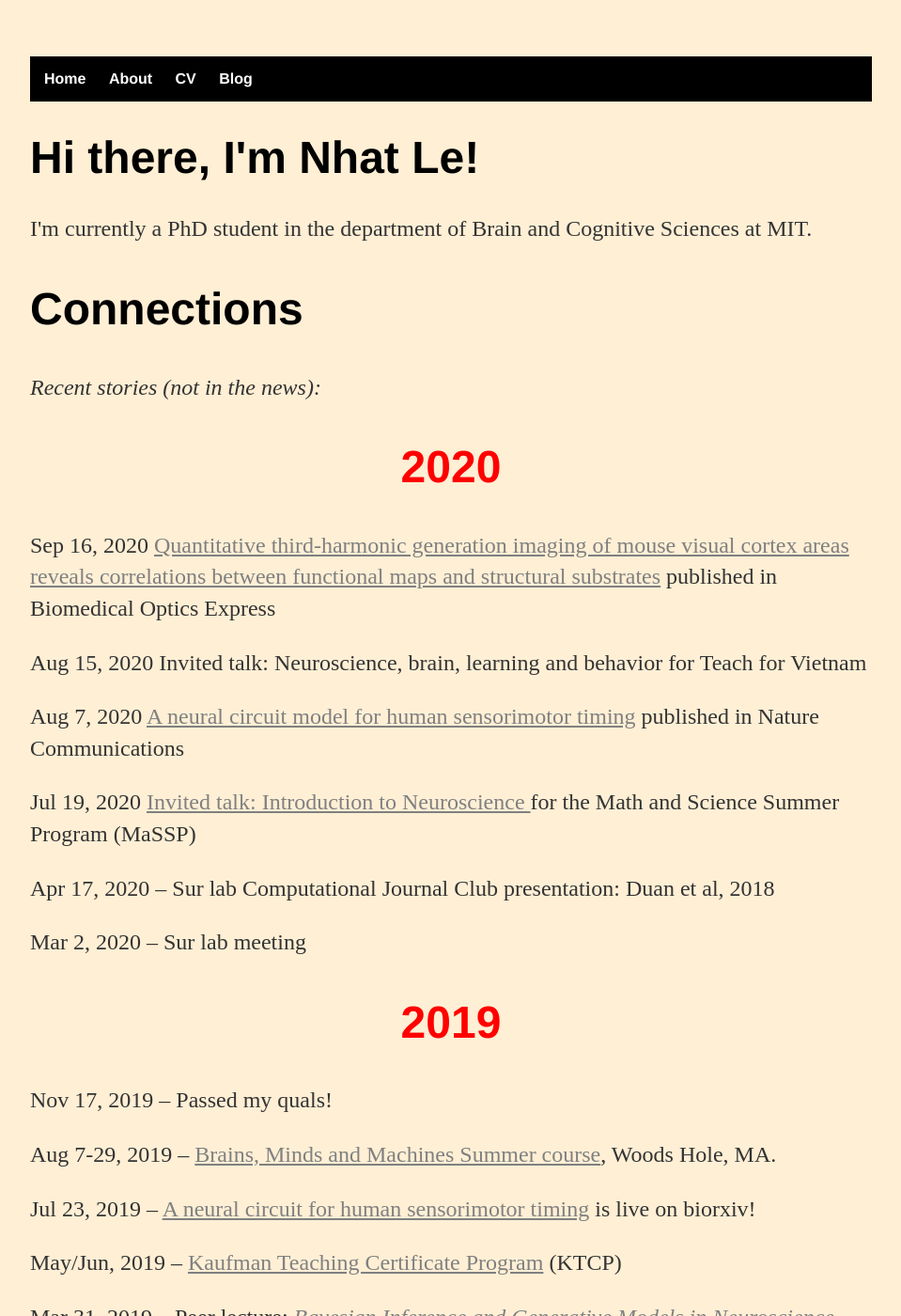
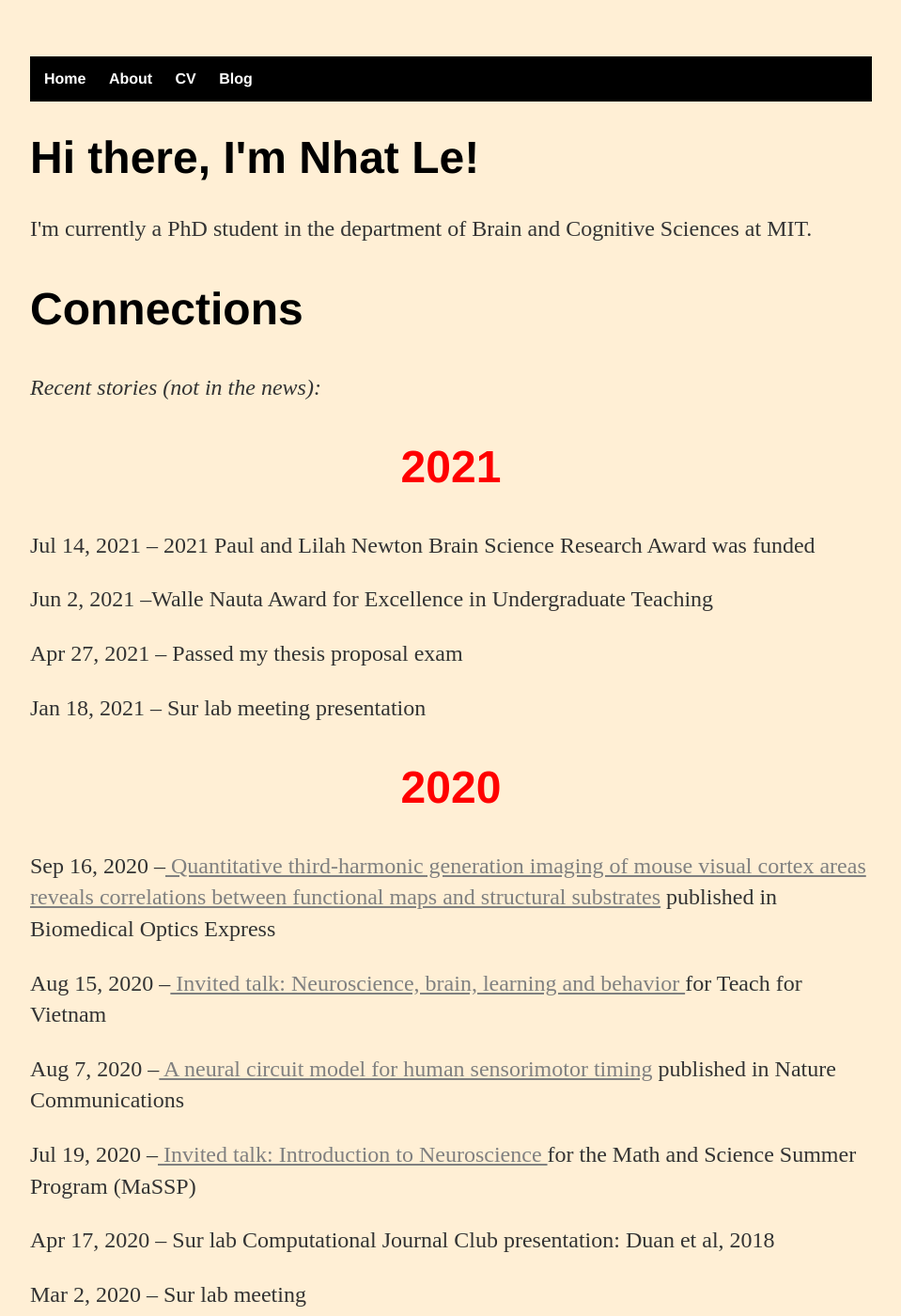
Before and after one commit to nhat-le/nhat-le.github.io, a Jekyll site: the page built from index.html, in a window 1280 px wide and 1400 px high. Shown: the whole window at 94% size, without its empty margins (160-1119 px from the left). Built offline with Jekyll 4.4.1, drawn with Linux system fonts in a browser that asks for light colours.

Commit message:
Updated main page

```diff
--- a/index.html
+++ b/index.html
@@ -15,11 +15,19 @@ title: Nhat Le, PhD student
 		<p><em>Recent stories (not in the news):</em></p>
 
 
+<h1 style="text-align: center;"><span style="color: #ff0000;"><strong>2021</strong></span></h1>
+<p> Jul 14, 2021 &#8211; 2021 Paul and Lilah Newton Brain Science Research Award was funded </p>
+<p> Jun 2, 2021 &#8211;Walle Nauta Award for Excellence in Undergraduate Teaching</p>
+<p> Apr 27, 2021 &#8211; Passed my thesis proposal exam </p>
+<p> Jan 18, 2021 &#8211; Sur lab meeting presentation </p>
+
+
+
 <h1 style="text-align: center;"><span style="color: #ff0000;"><strong>2020</strong></span></h1>
-<p> Sep 16, 2020 <a href="https://www.osapublishing.org/boe/fulltext.cfm?uri=boe-11-10-5650&id=439728", target="_blank"> Quantitative third-harmonic generation imaging of mouse visual cortex areas reveals correlations between functional maps and structural substrates</a> published in Biomedical Optics Express </p>
-	<p> Aug 15, 2020  Invited talk: Neuroscience, brain, learning and behavior </a> for Teach for Vietnam </p>
-        <p> Aug 7, 2020 <a href="https://www.nature.com/articles/s41467-020-16999-8", target="_blank"> A neural circuit model for human sensorimotor timing</a> published in Nature Communications </p>
-	<p> Jul 19, 2020  <a href="https://www.youtube.com/watch?v=g1-BLVGEcLc", target="_blank"> Invited talk: Introduction to Neuroscience </a> for the Math and Science Summer Program (MaSSP) </p>
+<p> Sep 16, 2020 &#8211;<a href="https://www.osapublishing.org/boe/fulltext.cfm?uri=boe-11-10-5650&id=439728", target="_blank"> Quantitative third-harmonic generation imaging of mouse visual cortex areas reveals correlations between functional maps and structural substrates</a> published in Biomedical Optics Express </p>
+<p> Aug 15, 2020  &#8211;<a href="https://drive.google.com/file/d/1QyklG2neATLBe48rkojwPJ4MewHdn06M/view?usp=sharing", target="_blank"> Invited talk: Neuroscience, brain, learning and behavior </a> for Teach for Vietnam </p>
+        <p> Aug 7, 2020 &#8211;<a href="https://www.nature.com/articles/s41467-020-16999-8", target="_blank"> A neural circuit model for human sensorimotor timing</a> published in Nature Communications </p>
+	<p> Jul 19, 2020  &#8211;<a href="https://www.youtube.com/watch?v=g1-BLVGEcLc", target="_blank"> Invited talk: Introduction to Neuroscience </a> for the Math and Science Summer Program (MaSSP) </p>
 	<p> Apr 17, 2020 &#8211; Sur lab Computational Journal Club presentation: Duan et al, 2018 </p>
 	<p> Mar 2, 2020 &#8211; Sur lab meeting </p>
 
```
